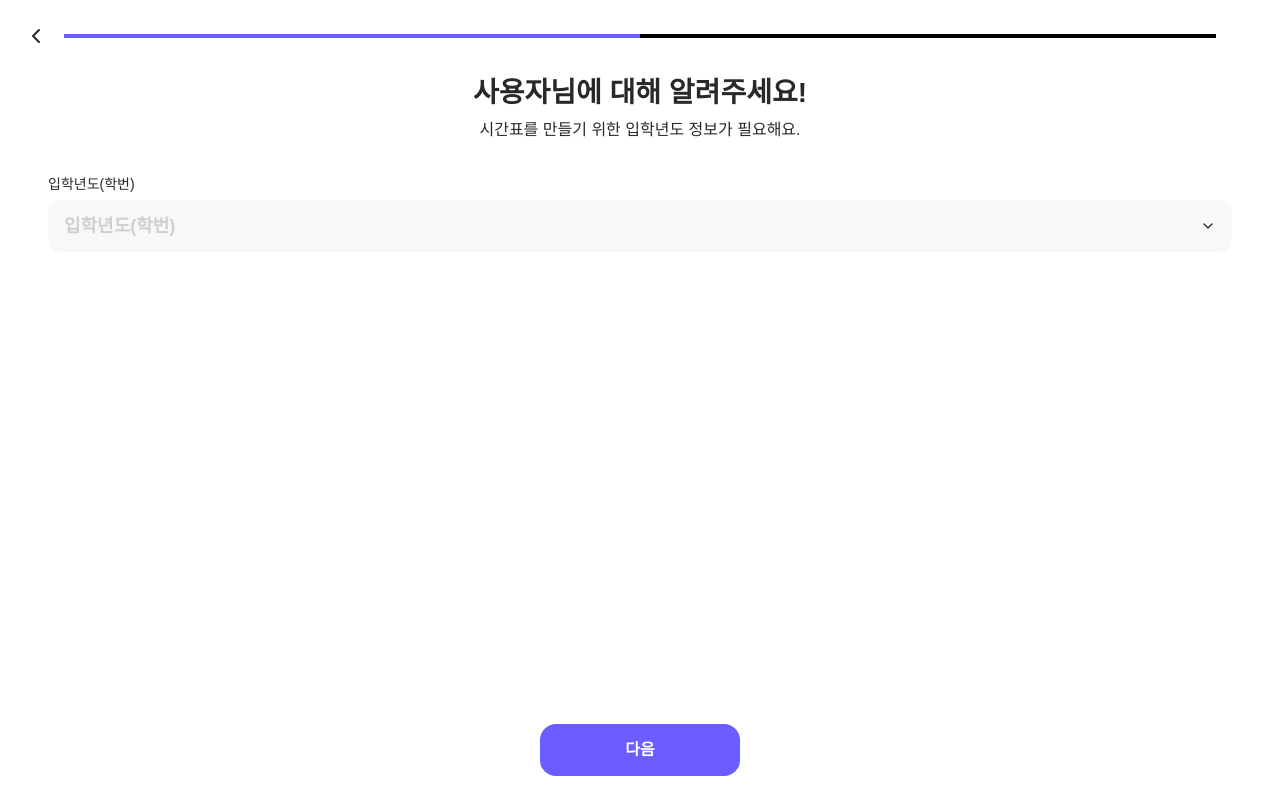
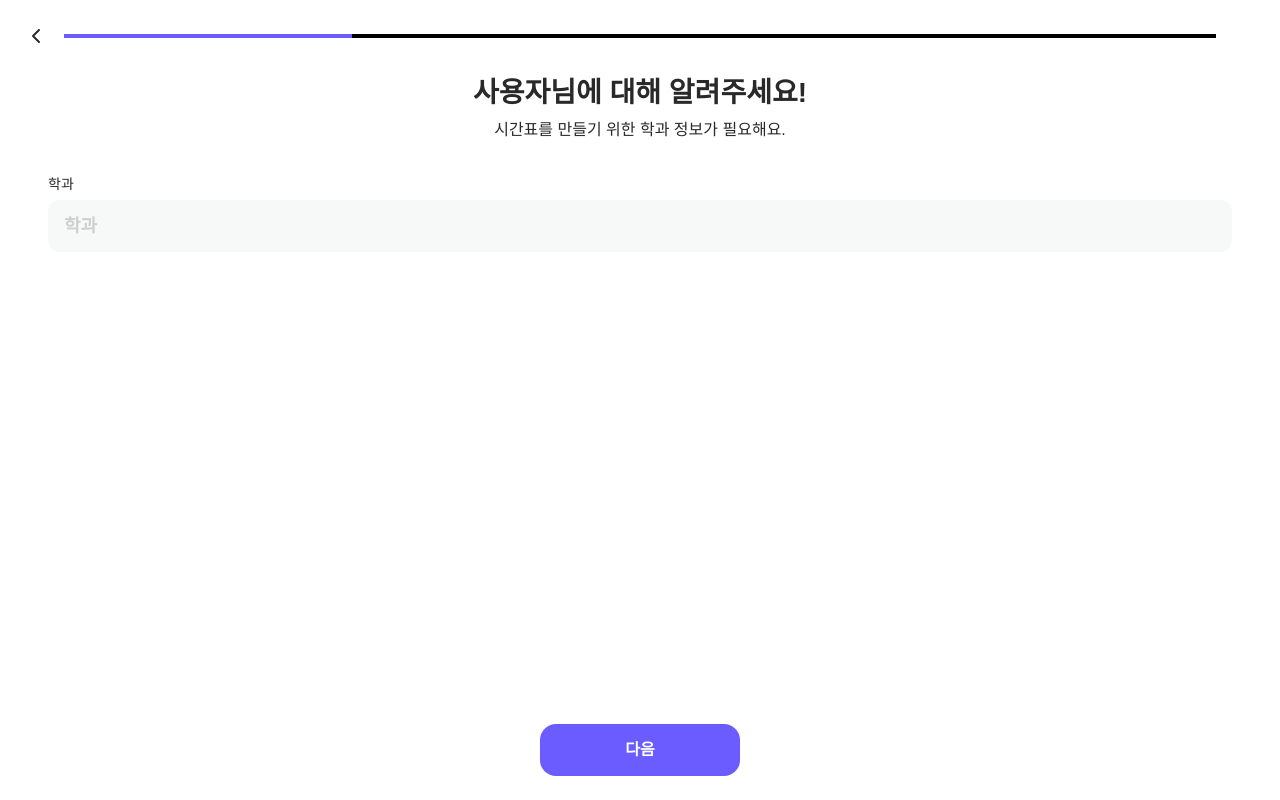
Before and after one commit to 2wndrhs/xstate-funnel-demo, a React (Vite) app: page /admissionYear in a window 1280 px wide. Built offline with nearby package versions, Linux system fonts and the light colour scheme; a web font is replaced by a local one.

Commit message:
feat: 학생 상태 머신으로 Funnel 구현

```diff
--- a/src/layouts/Layout.tsx
+++ b/src/layouts/Layout.tsx
@@ -1,29 +1,46 @@
+import { useMachine } from '@xstate/react';
 import { motion } from 'motion/react';
-import { Outlet, useLocation } from 'react-router';
 import AppBar from '../components/AppBar';
+import { studentMachine } from '../machines/studentMachine';
+import AdmissionYearInput from '../pages/AdmissionYearInput';
+import DepartmentInput from '../pages/DepartmentInput';
+import GradeInput from '../pages/GradeInput';
+import TimetablePage from '../pages/TimetablePage';
 
 const progressMap: Record<string, number> = {
-  '/': 25,
-  '/admissionYear': 50,
-  '/grade': 75,
-  '/timetable': 100,
+  학과입력: 25,
+  입학년도입력: 50,
+  학년입력: 75,
+  시간표추천: 100,
 };
 
 const Layout = () => {
-  const location = useLocation();
-  const progress = progressMap[location.pathname];
+  const [snapshot, send] = useMachine(studentMachine);
+  const progress = progressMap[snapshot.value];
 
   return (
     <div className="font-pretendard flex min-h-dvh flex-col py-6">
       <AppBar progress={progress} />
       <motion.div
-        key={location.pathname}
+        key={snapshot.value}
         initial={{ opacity: 0, y: 20 }}
         animate={{ opacity: 1, y: 0 }}
         transition={{ duration: 0.3, ease: 'easeOut' }}
         className="flex flex-1 flex-col"
       >
-        <Outlet />
+        {snapshot.matches('학과입력') && (
+          <DepartmentInput onNext={(department) => send({ type: '학과입력완료', department })} />
+        )}
+        {snapshot.matches('입학년도입력') && (
+          <AdmissionYearInput
+            onNext={(admissionYear) => send({ type: '입학년도입력완료', admissionYear })}
+          />
+        )}
+
+        {snapshot.matches('학년입력') && (
+          <GradeInput onNext={(grade) => send({ type: '학년입력완료', grade })} />
+        )}
+        {snapshot.matches('시간표추천') && <TimetablePage />}
       </motion.div>
     </div>
   );
--- /dev/null
+++ b/src/machines/studentMachine.ts
@@ -0,0 +1,52 @@
+import { assign, setup } from 'xstate';
+
+export const studentMachine = setup({
+  types: {
+    context: {} as {
+      department: string;
+      admissionYear: number;
+      grade: number;
+    },
+    events: {} as
+      | { type: '학과입력완료'; department: string }
+      | { type: '입학년도입력완료'; admissionYear: number }
+      | { type: '학년입력완료'; grade: number },
+  },
+}).createMachine({
+  id: 'student',
+  initial: '학과입력',
+  context: {
+    department: '',
+    admissionYear: 0,
+    grade: 0,
+  },
+  states: {
+    학과입력: {
+      on: {
+        학과입력완료: {
+          target: '입학년도입력',
+          actions: assign({ department: ({ event }) => event.department }),
+        },
+      },
+    },
+    입학년도입력: {
+      on: {
+        입학년도입력완료: {
+          target: '학년입력',
+          actions: assign({ admissionYear: ({ event }) => event.admissionYear }),
+        },
+      },
+    },
+    학년입력: {
+      on: {
+        학년입력완료: {
+          target: '시간표추천',
+          actions: assign({ grade: ({ event }) => event.grade }),
+        },
+      },
+    },
+    시간표추천: {
+      type: 'final',
+    },
+  },
+});
--- a/src/pages/AdmissionYearInput.tsx
+++ b/src/pages/AdmissionYearInput.tsx
@@ -2,14 +2,16 @@ import * as Popover from '@radix-ui/react-popover';
 import { Check, ChevronDown } from 'lucide-react';
 import { AnimatePresence, motion } from 'motion/react';
 import { useState } from 'react';
-import { useNavigate } from 'react-router';
 
 const admissionYears = [25, 24, 23, 22, 21, 20, 19, 18, 17, 16, 15] as const;
 
-const AdmissionYearInput = () => {
+interface AdmissionYearInputProps {
+  onNext: (admissionYear: number) => void;
+}
+
+const AdmissionYearInput = ({ onNext }: AdmissionYearInputProps) => {
   const [admissionYear, setAdmissionYear] = useState(0);
   const [showDropdown, setShowDropdown] = useState(false);
-  const navigate = useNavigate();
 
   const handleAdmissionYearSelect = (year: number) => {
     setAdmissionYear(year);
@@ -17,7 +19,7 @@ const AdmissionYearInput = () => {
   };
 
   const handleNextClick = () => {
-    navigate('/grade');
+    onNext(admissionYear);
   };
 
   return (
--- a/src/pages/DepartmentInput.tsx
+++ b/src/pages/DepartmentInput.tsx
@@ -2,7 +2,6 @@ import * as Popover from '@radix-ui/react-popover';
 import { Check } from 'lucide-react';
 import { AnimatePresence, motion } from 'motion/react';
 import { useState } from 'react';
-import { useNavigate } from 'react-router';
 
 const departments = [
   '차세대반도체학과',
@@ -16,10 +15,13 @@ const departments = [
   '컴퓨터학부',
 ] as const;
 
-const DepartmentInput = () => {
+interface DepartmentInputProps {
+  onNext: (department: string) => void;
+}
+
+const DepartmentInput = ({ onNext }: DepartmentInputProps) => {
   const [department, setDepartment] = useState('');
   const [matchingDepartments, setMatchingDepartments] = useState<string[]>([]);
-  const navigate = useNavigate();
 
   const handleInputChange = (event: React.ChangeEvent<HTMLInputElement>) => {
     const value = event.target.value.trim();
@@ -37,7 +39,7 @@ const DepartmentInput = () => {
   };
 
   const handleNextClick = () => {
-    navigate('/admissionYear');
+    onNext(department);
   };
 
   return (
--- a/src/pages/GradeInput.tsx
+++ b/src/pages/GradeInput.tsx
@@ -2,16 +2,18 @@ import * as Popover from '@radix-ui/react-popover';
 import { Check, ChevronDown } from 'lucide-react';
 import { AnimatePresence, motion } from 'motion/react';
 import { useState } from 'react';
-import { useNavigate } from 'react-router';
 
 type Grade = 0 | 1 | 2 | 3 | 4;
 
 const grades = [1, 2, 3, 4] as const;
 
-const GradeInput = () => {
-  const [grade, setGrade] = useState(0);
+interface GradeInputProps {
+  onNext: (grade: Grade) => void;
+}
+
+const GradeInput = ({ onNext }: GradeInputProps) => {
+  const [grade, setGrade] = useState<Grade>(0);
   const [showDropdown, setShowDropdown] = useState(false);
-  const navigate = useNavigate();
 
   const handleGradeSelect = (grade: Grade) => {
     setGrade(grade);
@@ -19,7 +21,7 @@ const GradeInput = () => {
   };
 
   const handleNextClick = () => {
-    navigate('/timetable');
+    onNext(grade);
   };
 
   return (
```
